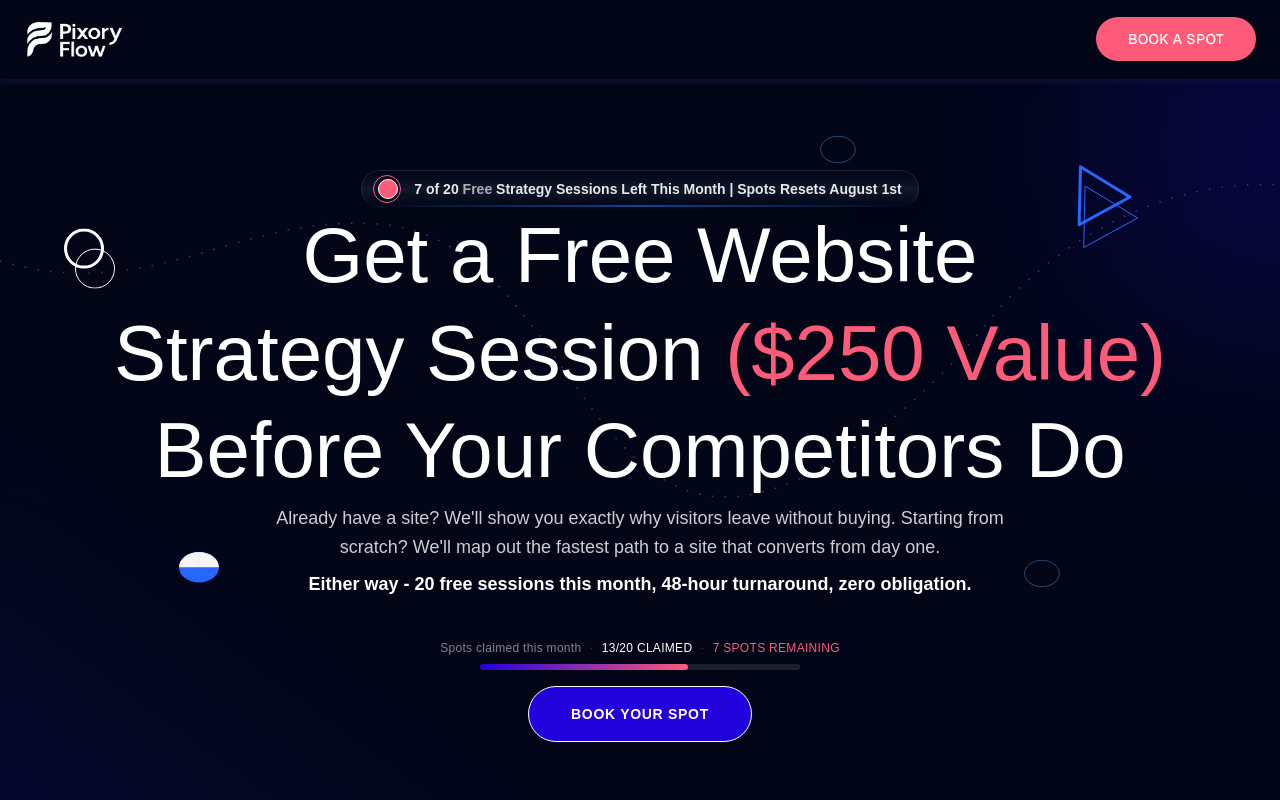
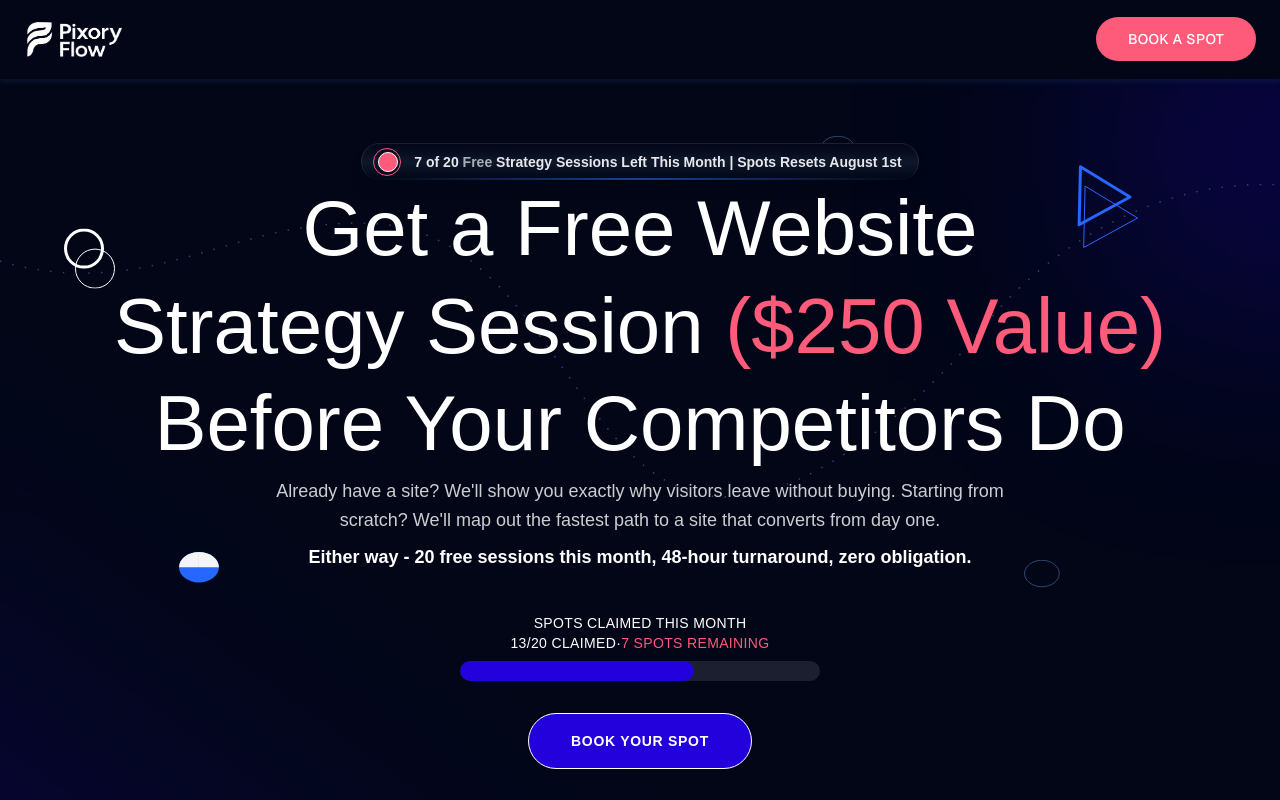
Before and after one commit to Jina060/pixory-ad, a Next.js app: page / in a window 1280 px wide. Shown: the top 800 px of the page. Built offline with nearby package versions, Linux system fonts and the light colour scheme.

Commit message:
Progress bar

```diff
--- a/components/Hero.tsx
+++ b/components/Hero.tsx
@@ -141,25 +141,24 @@ export default function Hero() {
             initial={{ opacity: 0, y: 16 }}
             animate={{ opacity: 1, y: 0 }}
             transition={{ duration: 0.7, delay: 0.9 }}
-            className="flex flex-col items-center gap-2 mt-3 mb-4"
+            className="flex flex-col items-center gap-2 mt-3 mb-8"
           >
             {/* Label row */}
-            <div className="flex items-center gap-2 text-xs text-white/50 tracking-wide">
-              <span>Spots claimed this month</span>
-              <span className="text-white/20">·</span>
+            <div className="items-center gap-2 text-sm text-white tracking-wide">
+              <span>SPOTS CLAIMED THIS MONTH</span><br />
               <span className="text-white font-medium">13/20 CLAIMED</span>
-              <span className="text-white/20">·</span>
+              <span className="text-white">·</span>
               <span className="text-[#FE5A7A] font-medium">
                 7 SPOTS REMAINING
               </span>
             </div>
 
             {/* Progress bar */}
-            <div className="w-64 sm:w-80 h-1.5 rounded-full bg-white/10 overflow-hidden">
+            <div className="w-64 sm:w-90 h-5 rounded-full bg-white/10 overflow-hidden">
               <motion.div
                 className="h-full rounded-full"
                 style={{
-                  background: "linear-gradient(90deg, #2201DC, #FE5A7A)",
+                  background: "#2201DC",
                 }}
                 initial={{ width: "0%" }}
                 animate={{ width: "65%" }}
```
